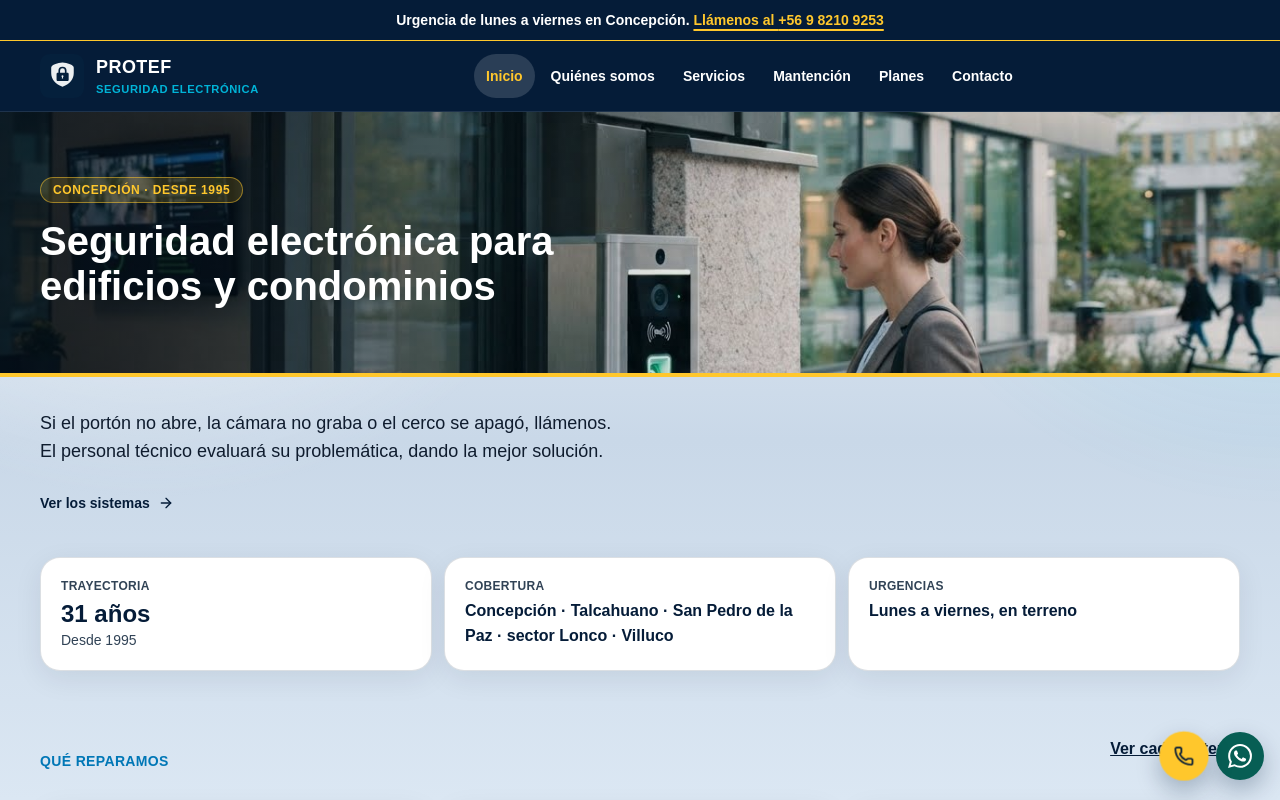
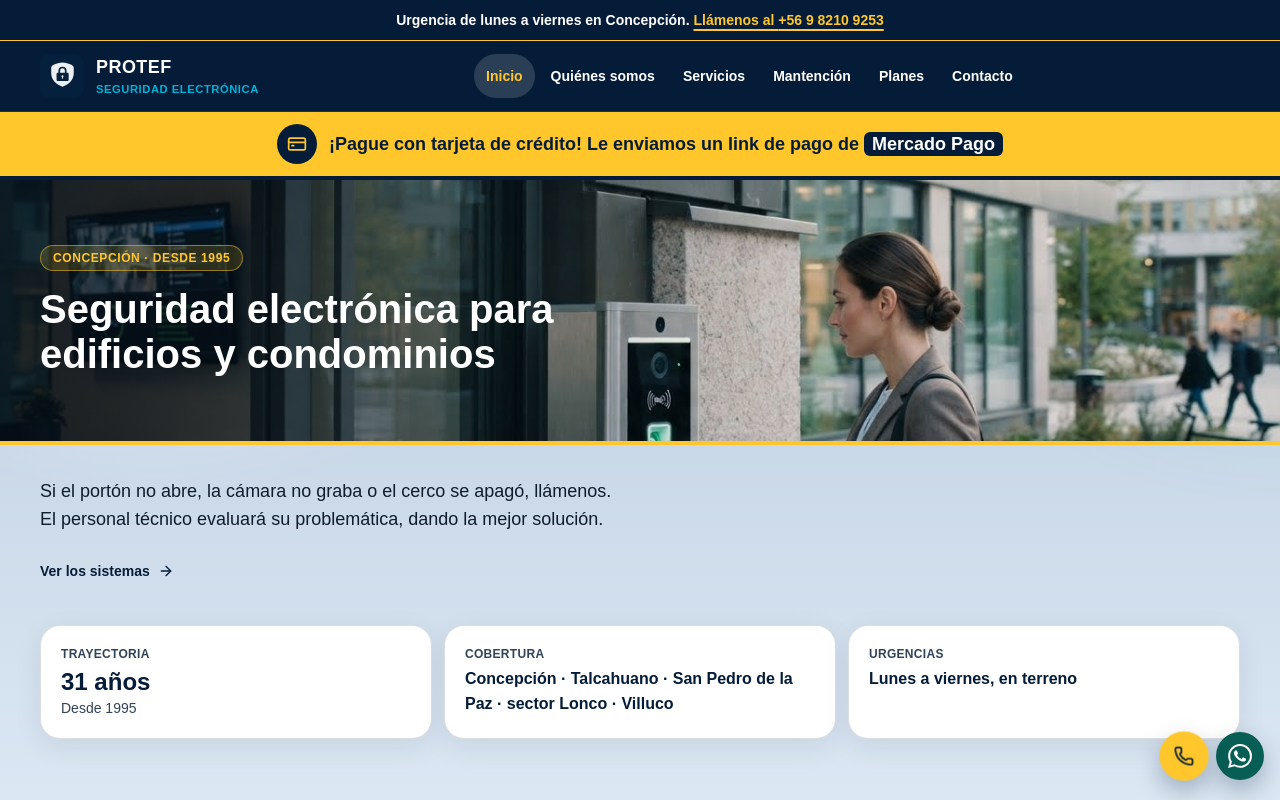
Before and after one commit to darkyuyo/protef, a Next.js app: page / in a window 1280 px wide. Shown: the top 800 px of the page. Built offline with nearby package versions, Linux system fonts and the light colour scheme; a web font is replaced by a local one.

Commit message:
Add PaymentBanner component to SiteChrome for enhanced payment visibility

```diff
--- a/src/app/layout.tsx
+++ b/src/app/layout.tsx
@@ -34,7 +34,7 @@ const inter = localFont({
   adjustFontFallback: "Arial",
 });
 import { JsonLd } from "@/components/JsonLd";
-import { Footer, Header, UrgentStrip } from "@/components/SiteChrome";
+import { Footer, Header, PaymentBanner, UrgentStrip } from "@/components/SiteChrome";
 import { TrackClicks } from "@/components/Analytics";
 import { businessGraph } from "@/lib/jsonld";
 import { pageMeta, site } from "@/lib/site.config";
@@ -80,6 +80,7 @@ export default function RootLayout({ children }: { children: ReactNode }) {
         <JsonLd data={businessGraph()} />
         <UrgentStrip />
         <Header />
+        <PaymentBanner />
         <main id="contenido">{children}</main>
         <Footer />
         <TrackClicks />
--- a/src/components/SiteChrome.tsx
+++ b/src/components/SiteChrome.tsx
@@ -2,7 +2,7 @@
 
 import Link from "next/link";
 import { usePathname } from "next/navigation";
-import { Mail, MapPin, Menu, Phone, X } from "lucide-react";
+import { CreditCard, Mail, MapPin, Menu, Phone, X } from "lucide-react";
 import { useEffect, useState } from "react";
 import { BrandMark, WhatsAppIcon } from "@/components/icons";
 import { nav, site, whatsappHref, defaultWhatsappText } from "@/lib/site.config";
@@ -16,6 +16,29 @@ export function UrgentStrip() {
           Llámenos al {site.phoneDisplay}
         </a>
       </p>
+    </div>
+  );
+}
+
+export function PaymentBanner() {
+  const pathname = usePathname();
+  if (pathname === "/contacto") return null;
+  return (
+    <div className="border-b-4 border-nav bg-gold text-nav">
+      <div className="container-protef flex flex-col items-center justify-center gap-2 py-3 text-center sm:flex-row sm:gap-3">
+        <span className="inline-flex h-10 w-10 shrink-0 items-center justify-center rounded-full bg-nav text-gold">
+          <CreditCard className="h-5 w-5" aria-hidden="true" />
+        </span>
+        <p className="text-base font-extrabold sm:text-lg">
+          ¡Pague con tarjeta de crédito!{" "}
+          <span className="font-semibold">
+            Le enviamos un link de pago de{" "}
+            <span className="rounded-md bg-nav px-2 py-0.5 font-extrabold whitespace-nowrap text-white">
+              Mercado Pago
+            </span>
+          </span>
+        </p>
+      </div>
     </div>
   );
 }
```
